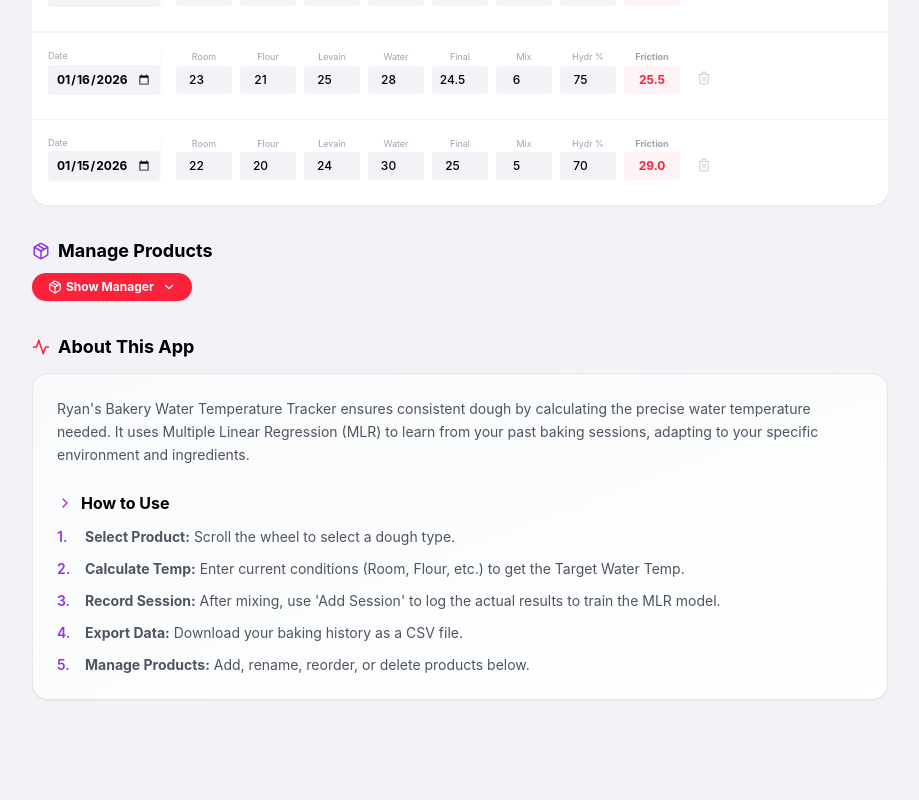
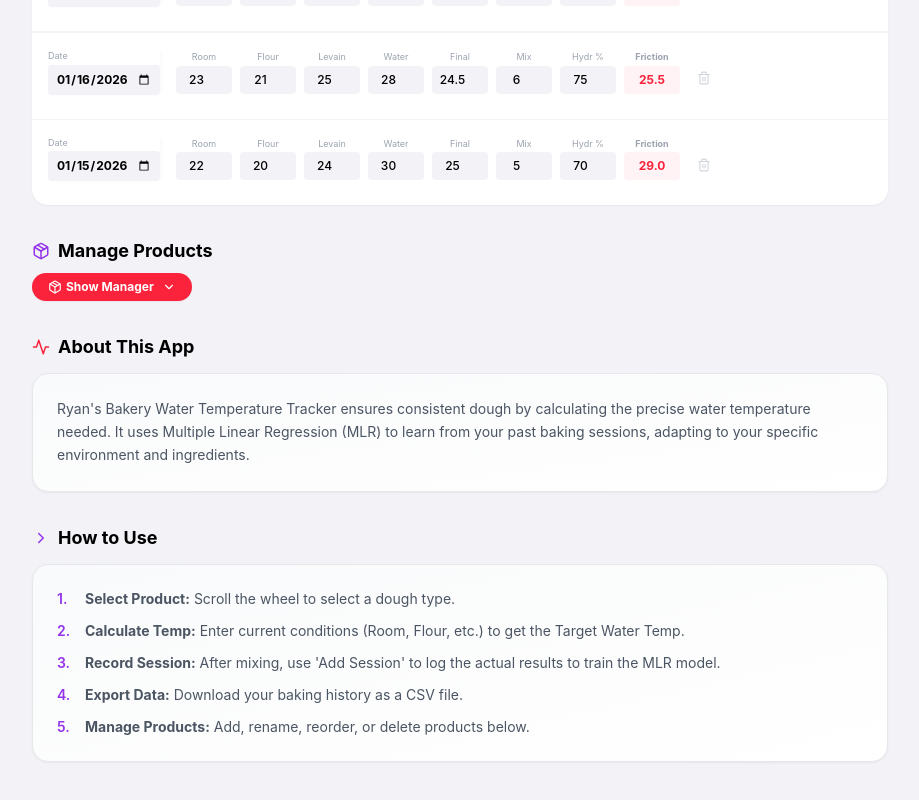
Before and after one commit to ghryan0000/dough-temp-tracker, a React (Vite) app: page / in a window 1280 px wide. Shown: the part 835-1635 px from the top of the page, without its empty margins (180-1099 px from the left). Built offline with nearby package versions, Linux system fonts and the light colour scheme.

Commit message:
style: extract 'How to Use' to standalone section to match main layout style

```diff
--- a/dough-temp-tracker.tsx
+++ b/dough-temp-tracker.tsx
@@ -966,14 +966,18 @@ export default function DoughTempTracker() {
           </h2>
 
           <div className="bg-gradient-to-br from-gray-50 to-white border border-gray-200 rounded-2xl p-6 shadow-sm">
-            <p className="text-sm text-gray-600 leading-relaxed mb-6">
+            <p className="text-sm text-gray-600 leading-relaxed">
               {t.aboutContent}
             </p>
+          </div>
+        </div>
 
-            <div>
-              <h3 className="text-base font-bold text-black mb-3 flex items-center gap-2">
-                <ChevronRight size={16} className="text-purple-600" /> {t.howToUseTitle}
-              </h3>
+        {/* How to Use Section */}
+        <div className="mt-8 px-1">
+          <h2 className="text-lg font-bold text-black flex items-center gap-2 mb-3">
+            <ChevronRight size={18} className="text-purple-600" /> {t.howToUseTitle}
+          </h2>
+          <div className="bg-gradient-to-br from-gray-50 to-white border border-gray-200 rounded-2xl p-6 shadow-sm">
             <div className="space-y-3 text-sm text-gray-600">
               {[
                 { title: t.step1Title, content: t.step1Content },
@@ -989,7 +993,6 @@ export default function DoughTempTracker() {
                   </div>
                 </div>
               ))}
-              </div>
             </div>
           </div>
         </div>
```
Lines whose indentation alone changed are shown as unchanged.
